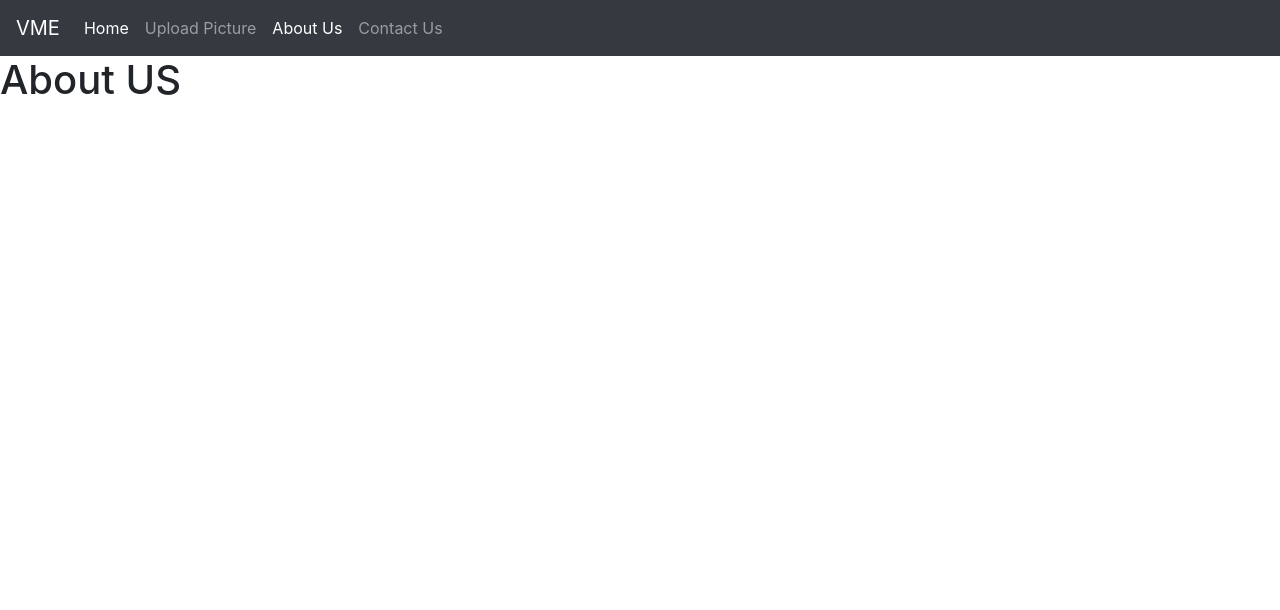
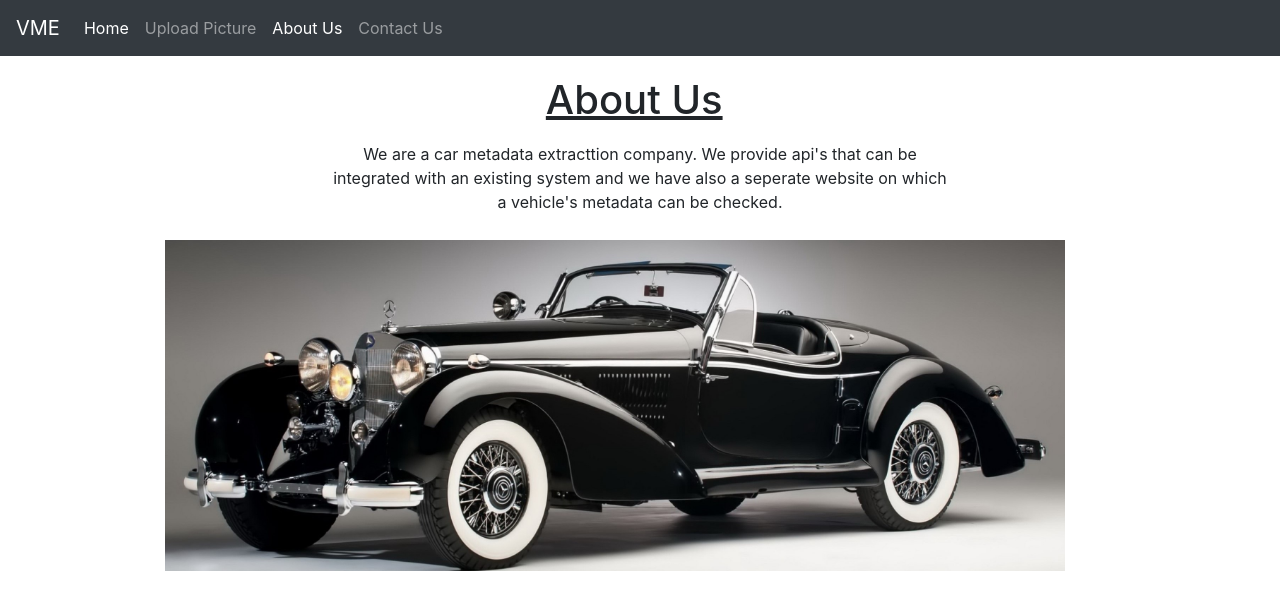
Before and after one commit to mustafasheikh1/VME, a React (Create React App) app: page /about in a window 1280 px wide. Shown: the top 610 px of the page. Built offline with nearby package versions, Linux system fonts and the light colour scheme.

Commit message:
about us page implemented

```diff
--- a/src/aboutUs.jsx
+++ b/src/aboutUs.jsx
@@ -1,7 +1,33 @@
-import React from 'react';
-
+import React from "react";
+import mercedes from "./mercedes.jpg";
 const AboutUs = () => {
-    return ( <h1>About US</h1> );
-}
+  return (
+    <div className="about">
+      <div className="row">
+        <div className="col-sm-3 offset-sm-5">
+          <h1 style={{ paddingTop: "20px" }}>
+            <u>About Us</u>{" "}
+          </h1>
+        </div>
+      </div>
+      <div className="row">
+        <div className="col-sm-6 offset-sm-3">
+          <p style={{ textAlign: "center", paddingTop: "10px" }}>
+            We are a car metadata extracttion company. We provide api's that can
+            be integrated with an existing system and we have also a seperate
+            website on which a vehicle's metadata can be checked.
+          </p>
+        </div>
+      </div>
+      <div className="container">
+        <img
+          style={{ width: "900px", marginLeft: "80px", paddingTop: "10px" }}
+          src={mercedes}
+          alt=""
+        />
+      </div>
+    </div>
+  );
+};
 
 export default AboutUs;
--- a/src/contact.jsx
+++ b/src/contact.jsx
@@ -1,7 +1,18 @@
-import React from 'react';
+import React from "react";
 
 const Contact = () => {
-    return ( <h1>Contact Us</h1> );
-}
+  return (
+    <React.Fragment>
+      <h1>Contact Us</h1>
+      <input
+        placeholder="First name"
+        className="form-control"
+        type="text"
+        name=""
+        id=""
+      />
+    </React.Fragment>
+  );
+};
 
 export default Contact;
--- a/src/home.jsx
+++ b/src/home.jsx
@@ -98,10 +98,13 @@ class Home extends Component {
 
         <div
           className="card mb-3"
-          style={{ paddingTop: "20px", backgroundColor: "gray" }}
+          style={{ paddingTop: "20px", backgroundColor: "rgb(52,58,64)" }}
         >
           <div className="card-body">
-            <h5 className="card-title" style={{ paddingLeft: "550px" }}>
+            <h5
+              className="card-title"
+              style={{ paddingLeft: "550px", color: "white" }}
+            >
               All copyrights reserved.
             </h5>
           </div>
--- a/src/userData.jsx
+++ b/src/userData.jsx
@@ -50,7 +50,7 @@ class UserData extends Component {
             <input onChange={this.handleChange} type="file" alt="" />
           </div>
           <div className="col-sm-2">
-            <button onClick={this.handleSubmit} className="btn btn-primary">
+            <button onClick={this.handleSubmit} className="btn btn-dark">
               Upload
             </button>
           </div>
```
Also changed, not shown: src/css/cards.css (added), src/css/results.css (deleted), src/imageicon.png, src/mercedes2.jpg (added).
